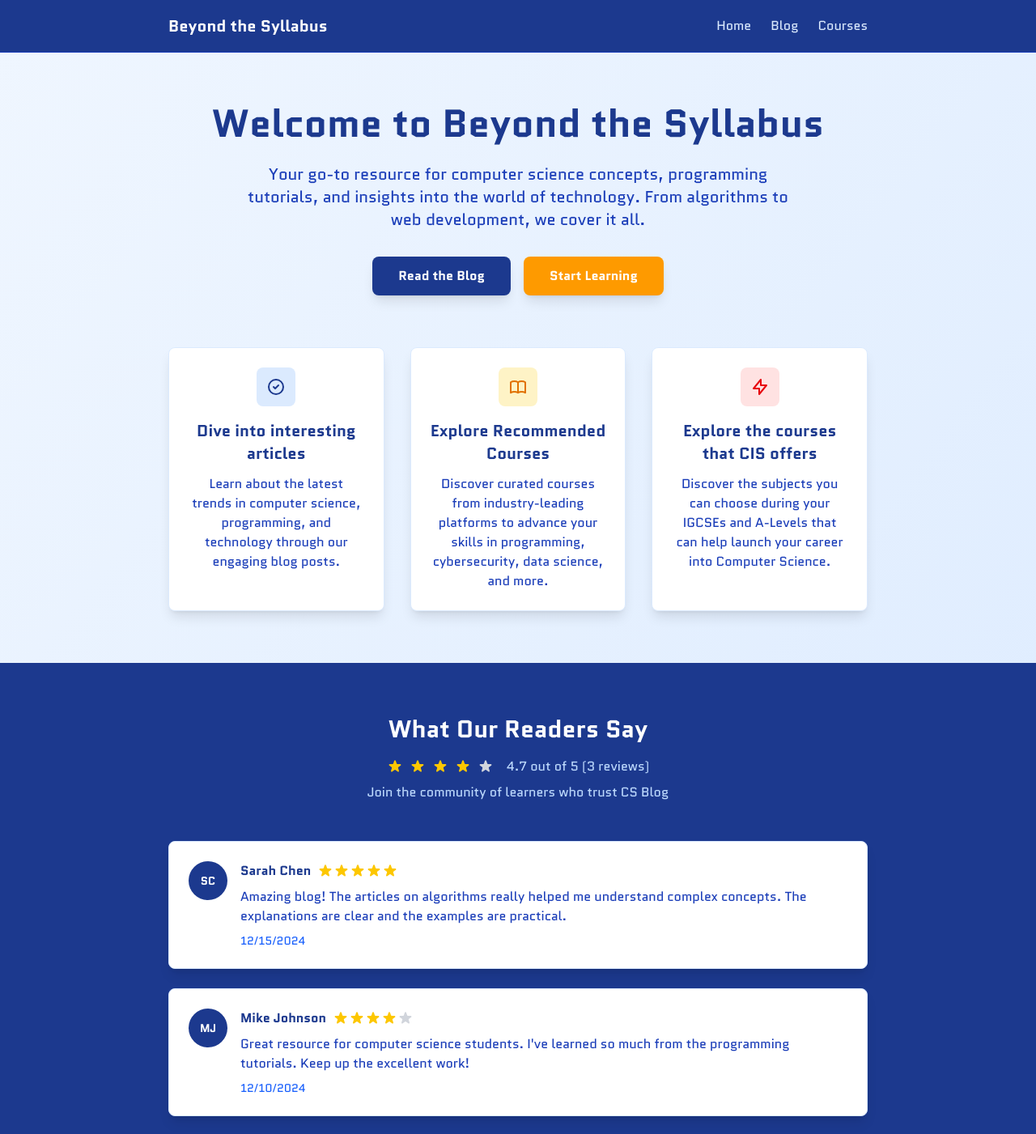
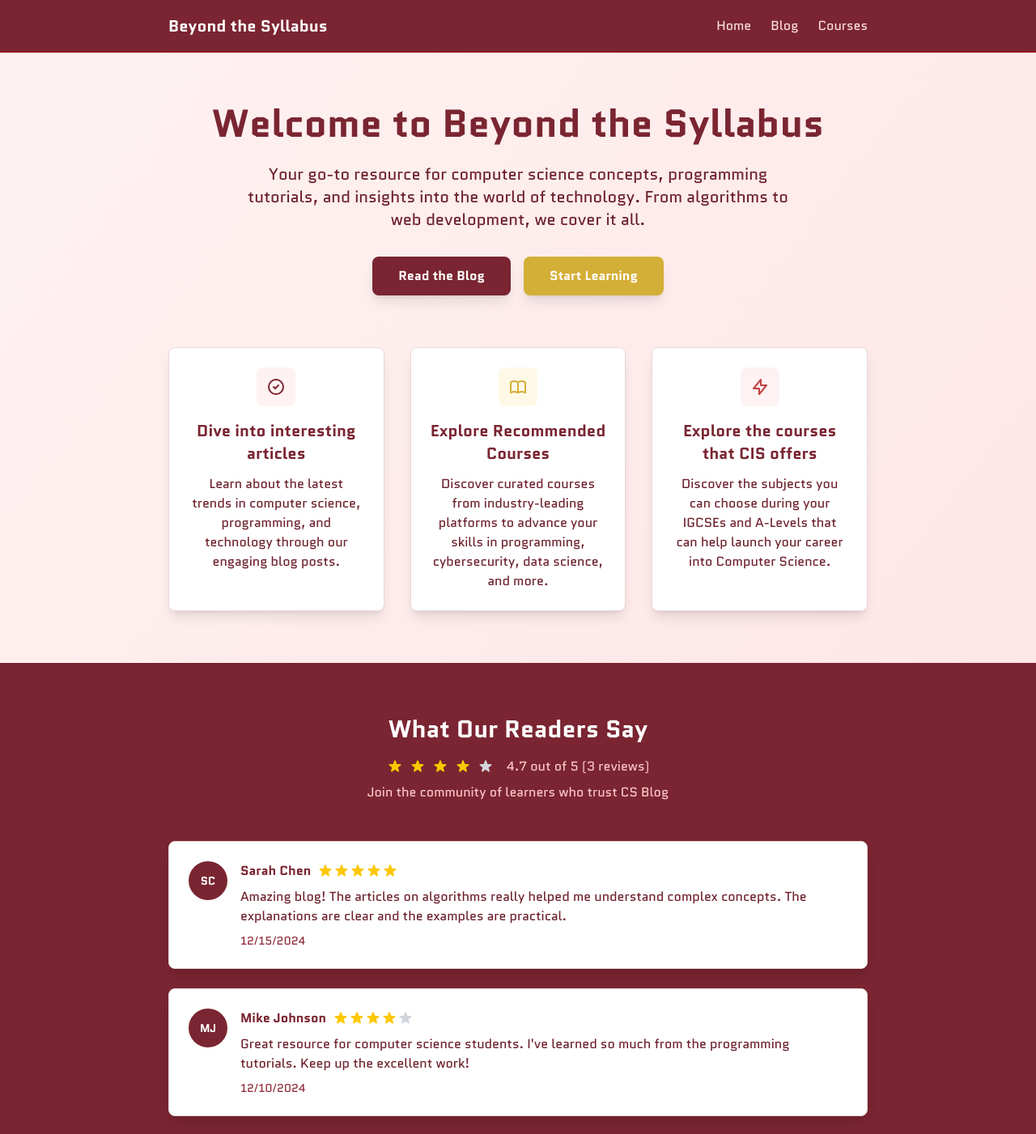
Before and after one commit to danielKinny/cs-blog, a Next.js app: page / in a window 1280 px wide. Shown: the top 1401 px of the page at 81% size. Built offline with nearby package versions, Linux system fonts and the light colour scheme.

Commit message:
color scheme change

```diff
--- a/app/blog/page.tsx
+++ b/app/blog/page.tsx
@@ -17,13 +17,13 @@ export default function BlogPage() {
   }, []);
 
   return (
-    <div className="min-h-screen bg-blue-50">
+    <div className="min-h-screen" style={{backgroundColor: '#fef2f2'}}>
       <div className="max-w-4xl mx-auto px-4 py-12">
         <header className="text-center mb-12 animate-fade-in">
-          <h1 className="text-4xl font-bold text-blue-900 mb-4 animate-slide-down">
+          <h1 className="text-4xl font-bold mb-4 animate-slide-down" style={{color: '#7a2531'}}>
             CS Blog
           </h1>
-          <p className="text-xl text-blue-800 animate-slide-up">
+          <p className="text-xl animate-slide-up" style={{color: '#6b1e2a'}}>
             Thoughts on computer science, programming, and technology
           </p>
         </header>
--- a/app/globals.css
+++ b/app/globals.css
@@ -3,25 +3,25 @@
 
 :root {
   --background: #ffffff;
-  --foreground: #1e3a8a;
-  --primary: #1e3a8a;
-  --primary-dark: #1e40af;
-  --secondary: #f59e0b;
-  --accent: #dc2626;
-  --muted: #f8fafc;
-  --border: #e2e8f0;
+  --foreground: #7a2531;
+  --primary: #7a2531;
+  --primary-dark: #6b1e2a;
+  --secondary: #d4af37;
+  --accent: #c14242;
+  --muted: #faf8f8;
+  --border: #e8d8da;
 }
 
 @media (prefers-color-scheme: dark) {
   :root {
-    --background: #0f172a;
+    --background: #1a0f11;
     --foreground: #f1f5f9;
-    --primary: #3b82f6;
-    --primary-dark: #2563eb;
-    --secondary: #fbbf24;
-    --accent: #ef4444;
-    --muted: #1e293b;
-    --border: #334155;
+    --primary: #a03348;
+    --primary-dark: #7a2531;
+    --secondary: #e6c547;
+    --accent: #d85555;
+    --muted: #2b1b1f;
+    --border: #4a3235;
   }
 }
 
--- a/app/page.tsx
+++ b/app/page.tsx
@@ -3,13 +3,13 @@ import Reviews from "@/components/Reviews";
 
 export default function Home() {
   return (
-    <div className="min-h-screen bg-gradient-to-br from-blue-50 to-blue-100">
+    <div className="min-h-screen bg-gradient-to-br from-red-50 to-red-100" style={{background: 'linear-gradient(to bottom right, #fef2f2, #fee2e2)'}}>
       <div className="max-w-4xl mx-auto px-4 py-16">
         <div className="text-center">
-          <h1 className="text-5xl font-bold text-blue-900 mb-6 animate-slide-down">
+          <h1 className="text-5xl font-bold mb-6 animate-slide-down" style={{color: '#7a2531'}}>
             Welcome to Beyond the Syllabus
           </h1>
-          <p className="text-xl text-blue-800 mb-8 max-w-2xl mx-auto animate-slide-up">
+          <p className="text-xl mb-8 max-w-2xl mx-auto animate-slide-up" style={{color: '#6b1e2a'}}>
             Your go-to resource for computer science concepts, programming tutorials,
             and insights into the world of technology. From algorithms to web development,
             we cover it all.
@@ -18,13 +18,15 @@ export default function Home() {
           <div className="flex flex-col sm:flex-row gap-4 justify-center mb-16 animate-fade-in-delay">
             <Link
               href="/blog"
-              className="bg-blue-900 text-white px-8 py-3 rounded-lg font-semibold hover:bg-blue-800 transition-all duration-300 transform hover:scale-105 shadow-lg"
+              className="text-white px-8 py-3 rounded-lg font-semibold hover:opacity-90 transition-all duration-300 transform hover:scale-105 shadow-lg"
+              style={{backgroundColor: '#7a2531'}}
             >
               Read the Blog
             </Link>
             <Link
               href="/blog/getting-started-with-algorithms"
-              className="bg-amber-500 text-white px-8 py-3 rounded-lg font-semibold hover:bg-amber-600 transition-all duration-300 transform hover:scale-105 shadow-lg"
+              className="text-white px-8 py-3 rounded-lg font-semibold hover:opacity-90 transition-all duration-300 transform hover:scale-105 shadow-lg"
+              style={{backgroundColor: '#d4af37'}}
             >
               Start Learning
             </Link>
@@ -32,38 +34,38 @@ export default function Home() {
 
 
             <div className="grid md:grid-cols-3 gap-8 mt-16">
-              <a className="bg-white p-6 rounded-lg shadow-lg border border-blue-100 animate-slide-in-left transform transition-all duration-300 hover:scale-105 hover:shadow-xl hover:border-blue-200" style={{animationDelay: '0.2s', animationFillMode: 'forwards', opacity: 0}} href="/blog">
-                <div className="w-12 h-12 bg-blue-100 rounded-lg flex items-center justify-center mb-4 mx-auto transition-all duration-300 hover:scale-110 hover:bg-blue-200">
-                  <svg className="w-6 h-6 text-blue-900" fill="none" stroke="currentColor" viewBox="0 0 24 24">
+              <a className="bg-white p-6 rounded-lg shadow-lg border animate-slide-in-left transform transition-all duration-300 hover:scale-105 hover:shadow-xl" style={{borderColor: '#e8d8da', animationDelay: '0.2s', animationFillMode: 'forwards', opacity: 0}} href="/blog">
+                <div className="w-12 h-12 rounded-lg flex items-center justify-center mb-4 mx-auto transition-all duration-300 hover:scale-110" style={{backgroundColor: '#fef2f2'}}>
+                  <svg className="w-6 h-6" style={{color: '#7a2531'}} fill="none" stroke="currentColor" viewBox="0 0 24 24">
                     <path strokeLinecap="round" strokeLinejoin="round" strokeWidth={2} d="M9 12l2 2 4-4m6 2a9 9 0 11-18 0 9 9 0 0118 0z" />
                   </svg>
                 </div>
-                <h3 className="text-xl text-blue-900 font-semibold mb-3">Dive into interesting articles</h3>
-                <p className="text-blue-800">
+                <h3 className="text-xl font-semibold mb-3" style={{color: '#7a2531'}}>Dive into interesting articles</h3>
+                <p style={{color: '#6b1e2a'}}>
                   Learn about the latest trends in computer science, programming, and technology through our engaging blog posts.
                 </p>
               </a>
 
-            <a className="bg-white p-6 rounded-lg shadow-lg border border-blue-100 animate-slide-in-left transform transition-all duration-300 hover:scale-105 hover:shadow-xl hover:border-blue-200" style={{animationDelay: '0.4s', animationFillMode: 'forwards', opacity: 0}} href="/courses">
-              <div className="w-12 h-12 bg-amber-100 rounded-lg flex items-center justify-center mb-4 mx-auto transition-all duration-300 hover:scale-110 hover:bg-amber-200">
-                <svg className="w-6 h-6 text-amber-600" fill="none" stroke="currentColor" viewBox="0 0 24 24">
+            <a className="bg-white p-6 rounded-lg shadow-lg border animate-slide-in-left transform transition-all duration-300 hover:scale-105 hover:shadow-xl" style={{borderColor: '#e8d8da', animationDelay: '0.4s', animationFillMode: 'forwards', opacity: 0}} href="/courses">
+              <div className="w-12 h-12 rounded-lg flex items-center justify-center mb-4 mx-auto transition-all duration-300 hover:scale-110" style={{backgroundColor: '#fef9e7'}}>
+                <svg className="w-6 h-6" style={{color: '#d4af37'}} fill="none" stroke="currentColor" viewBox="0 0 24 24">
                   <path strokeLinecap="round" strokeLinejoin="round" strokeWidth={2} d="M12 6.253v13m0-13C10.832 5.477 9.246 5 7.5 5S4.168 5.477 3 6.253v13C4.168 18.477 5.754 18 7.5 18s3.332.477 4.5 1.253m0-13C13.168 5.477 14.754 5 16.5 5c1.746 0 3.332.477 4.5 1.253v13C19.832 18.477 18.246 18 16.5 18c-1.746 0-3.332.477-4.5 1.253" />
                 </svg>
               </div>
-              <h3 className="text-xl text-blue-900 font-semibold mb-3">Explore Recommended Courses</h3>
-              <p className="text-blue-800">
+              <h3 className="text-xl font-semibold mb-3" style={{color: '#7a2531'}}>Explore Recommended Courses</h3>
+              <p style={{color: '#6b1e2a'}}>
                 Discover curated courses from industry-leading platforms to advance your skills in programming, cybersecurity, data science, and more.
               </p>
             </a>
 
-            <a className="bg-white p-6 rounded-lg shadow-lg border border-blue-100 animate-slide-in-left transform transition-all duration-300 hover:scale-105 hover:shadow-xl hover:border-blue-200" style={{animationDelay: '0.6s', animationFillMode: 'forwards', opacity: 0}} href="/cis">
-              <div className="w-12 h-12 bg-red-100 rounded-lg flex items-center justify-center mb-4 mx-auto transition-all duration-300 hover:scale-110 hover:bg-red-200">
-                <svg className="w-6 h-6 text-red-600" fill="none" stroke="currentColor" viewBox="0 0 24 24">
+            <a className="bg-white p-6 rounded-lg shadow-lg border animate-slide-in-left transform transition-all duration-300 hover:scale-105 hover:shadow-xl" style={{borderColor: '#e8d8da', animationDelay: '0.6s', animationFillMode: 'forwards', opacity: 0}} href="/cis">
+              <div className="w-12 h-12 rounded-lg flex items-center justify-center mb-4 mx-auto transition-all duration-300 hover:scale-110" style={{backgroundColor: '#fef2f2'}}>
+                <svg className="w-6 h-6" style={{color: '#c14242'}} fill="none" stroke="currentColor" viewBox="0 0 24 24">
                   <path strokeLinecap="round" strokeLinejoin="round" strokeWidth={2} d="M13 10V3L4 14h7v7l9-11h-7z" />
                 </svg>
               </div>
-              <h3 className="text-xl text-blue-900 font-semibold mb-3">Explore the courses that CIS offers</h3>
-              <p className="text-blue-800">
+              <h3 className="text-xl font-semibold mb-3" style={{color: '#7a2531'}}>Explore the courses that CIS offers</h3>
+              <p style={{color: '#6b1e2a'}}>
                 Discover the subjects you can choose during your IGCSEs and A-Levels that can help launch your career into Computer Science.
               </p>
             </a>
--- a/components/Navigation.tsx
+++ b/components/Navigation.tsx
@@ -2,29 +2,29 @@ import Link from 'next/link';
 
 export default function Navigation() {
   return (
-    <nav className="bg-blue-900 shadow-lg border-b border-blue-800">
+    <nav className="bg-red-900 shadow-lg border-b border-red-800" style={{backgroundColor: '#7a2531'}}>
       <div className="max-w-4xl mx-auto px-4">
         <div className="flex justify-between items-center h-16">
-          <Link href="/" className="text-xl font-bold text-white hover:text-amber-300 transition-colors">
+          <Link href="/" className="text-xl font-bold text-white hover:text-yellow-300 transition-colors">
             Beyond the Syllabus
           </Link>
 
           <div className="flex space-x-6">
             <Link
               href="/"
-              className="text-blue-100 hover:text-amber-300 transition-colors font-medium"
+              className="text-red-100 hover:text-yellow-300 transition-colors font-medium"
             >
               Home
             </Link>
             <Link
               href="/blog"
-              className="text-blue-100 hover:text-amber-300 transition-colors font-medium"
+              className="text-red-100 hover:text-yellow-300 transition-colors font-medium"
             >
               Blog
             </Link>
             <Link
               href="/courses"
-              className="text-blue-100 hover:text-amber-300 transition-colors font-medium"
+              className="text-red-100 hover:text-yellow-300 transition-colors font-medium"
             >
               Courses
             </Link>
--- a/components/Reviews.tsx
+++ b/components/Reviews.tsx
@@ -80,36 +80,37 @@ export default function Reviews() {
   const averageRating = reviews.reduce((acc, review) => acc + review.rating, 0) / reviews.length;
 
   return (
-    <div className="bg-blue-900 py-16">
+    <div className="py-16" style={{backgroundColor: '#7a2531'}}>
       <div className="max-w-4xl mx-auto px-4">
         <div className="text-center mb-12">
           <h2 className="text-3xl font-bold text-white mb-4">What Our Readers Say</h2>
           <div className="flex items-center justify-center gap-2 mb-2">
             {renderStars(Math.floor(averageRating))}
-            <span className="text-blue-200 ml-2">
+            <span className="text-red-200 ml-2">
               {averageRating.toFixed(1)} out of 5 ({reviews.length} reviews)
             </span>
           </div>
-          <p className="text-blue-200">Join the community of learners who trust CS Blog</p>
+          <p className="text-red-200">Join the community of learners who trust CS Blog</p>
         </div>
 
         <div className="grid gap-6 mb-8">
           {reviews.map((review) => (
             <div
               key={review.id}
-              className="bg-white p-6 rounded-lg shadow-lg hover:shadow-xl transition-shadow duration-300 border border-blue-100"
+              className="bg-white p-6 rounded-lg shadow-lg hover:shadow-xl transition-shadow duration-300 border"
+              style={{borderColor: '#e8d8da'}}
             >
               <div className="flex items-start gap-4">
-                <div className="w-12 h-12 bg-blue-900 rounded-full flex items-center justify-center text-white font-semibold text-sm">
+                <div className="w-12 h-12 rounded-full flex items-center justify-center text-white font-semibold text-sm" style={{backgroundColor: '#7a2531'}}>
                   {review.avatar}
                 </div>
                 <div className="flex-1">
                   <div className="flex items-center gap-2 mb-2">
-                    <h3 className="font-semibold text-blue-900">{review.name}</h3>
+                    <h3 className="font-semibold" style={{color: '#7a2531'}}>{review.name}</h3>
                     <div className="flex">{renderStars(review.rating)}</div>
                   </div>
-                  <p className="text-blue-800 mb-2">{review.comment}</p>
-                  <p className="text-blue-600 text-sm">{new Date(review.date).toLocaleDateString()}</p>
+                  <p className="mb-2" style={{color: '#6b1e2a'}}>{review.comment}</p>
+                  <p className="text-sm" style={{color: '#8b2635'}}>{new Date(review.date).toLocaleDateString()}</p>
                 </div>
               </div>
             </div>
@@ -120,16 +121,17 @@ export default function Reviews() {
           {!showForm ? (
             <button
               onClick={() => setShowForm(true)}
-              className="bg-amber-500 text-white px-6 py-3 rounded-lg font-semibold hover:bg-amber-600 transition-colors duration-300 shadow-lg"
+              className="text-white px-6 py-3 rounded-lg font-semibold hover:opacity-90 transition-colors duration-300 shadow-lg"
+              style={{backgroundColor: '#d4af37'}}
             >
               Write a Review
             </button>
           ) : (
-            <div className="bg-white p-6 rounded-lg border border-blue-200">
-              <h3 className="text-xl font-semibold text-blue-900 mb-4">Share Your Experience</h3>
+            <div className="bg-white p-6 rounded-lg border" style={{borderColor: '#e8d8da'}}>
+              <h3 className="text-xl font-semibold mb-4" style={{color: '#7a2531'}}>Share Your Experience</h3>
               <form onSubmit={handleSubmitReview} className="space-y-4">
                 <div>
-                  <label htmlFor="name" className="block text-sm font-medium text-blue-800 mb-1">
+                  <label htmlFor="name" className="block text-sm font-medium mb-1" style={{color: '#6b1e2a'}}>
                     Your Name
                   </label>
                   <input
@@ -137,19 +139,21 @@ export default function Reviews() {
                     id="name"
                     value={newReview.name}
                     onChange={(e) => setNewReview({ ...newReview, name: e.target.value })}
-                    className="w-full px-3 py-2 border border-blue-300 rounded-md focus:outline-none focus:ring-2 focus:ring-blue-500 text-blue-900"
+                    className="w-full px-3 py-2 border rounded-md focus:outline-none focus:ring-2 focus:ring-red-700"
+                    style={{color: '#7a2531', borderColor: '#e8d8da'}}
                     required
                   />
                 </div>
                 <div>
-                  <label htmlFor="rating" className="block text-sm font-medium text-blue-800 mb-1">
+                  <label htmlFor="rating" className="block text-sm font-medium mb-1" style={{color: '#6b1e2a'}}>
                     Rating
                   </label>
                   <select
                     id="rating"
                     value={newReview.rating}
                     onChange={(e) => setNewReview({ ...newReview, rating: parseInt(e.target.value) })}
-                    className="w-full px-3 py-2 border border-blue-300 rounded-md focus:outline-none focus:ring-2 focus:ring-blue-500 text-blue-900"
+                    className="w-full px-3 py-2 border rounded-md focus:outline-none focus:ring-2 focus:ring-red-700"
+                    style={{color: '#7a2531', borderColor: '#e8d8da'}}
                   >
                     {[5, 4, 3, 2, 1].map((rating) => (
                       <option key={rating} value={rating}>
@@ -159,7 +163,7 @@ export default function Reviews() {
                   </select>
                 </div>
                 <div>
-                  <label htmlFor="comment" className="block text-sm font-medium text-blue-800 mb-1">
+                  <label htmlFor="comment" className="block text-sm font-medium mb-1" style={{color: '#6b1e2a'}}>
                     Your Review
                   </label>
                   <textarea
@@ -167,7 +171,8 @@ export default function Reviews() {
                     value={newReview.comment}
                     onChange={(e) => setNewReview({ ...newReview, comment: e.target.value })}
                     rows={4}
-                    className="w-full px-3 py-2 border border-blue-300 rounded-md focus:outline-none focus:ring-2 focus:ring-blue-500 text-blue-900"
+                    className="w-full px-3 py-2 border rounded-md focus:outline-none focus:ring-2 focus:ring-red-700"
+                    style={{color: '#7a2531', borderColor: '#e8d8da'}}
                     placeholder="Tell us about your experience with CS Blog..."
                     required
                   />
@@ -175,7 +180,8 @@ export default function Reviews() {
                 <div className="flex gap-4 justify-center">
                   <button
                     type="submit"
-                    className="bg-blue-900 text-white px-6 py-2 rounded-md font-semibold hover:bg-blue-800 transition-colors duration-300 shadow-lg"
+                    className="text-white px-6 py-2 rounded-md font-semibold hover:opacity-90 transition-colors duration-300 shadow-lg"
+                    style={{backgroundColor: '#7a2531'}}
                   >
                     Submit Review
                   </button>
```
Also changed, not shown: app/blog/SearchableBlogList.tsx (+15 -11 lines), app/blog/[slug]/not-found.tsx (+8 -6 lines), app/blog/[slug]/page.tsx (+29 -27 lines), app/courses/SearchableCourseList.tsx (+15 -12 lines), app/courses/page.tsx (+6 -6 lines).
